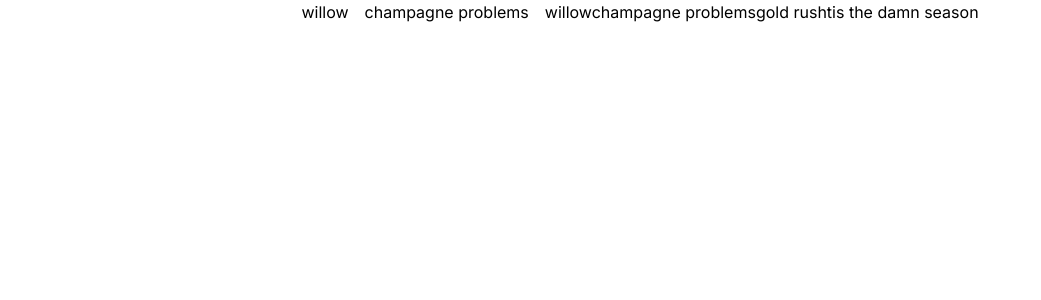
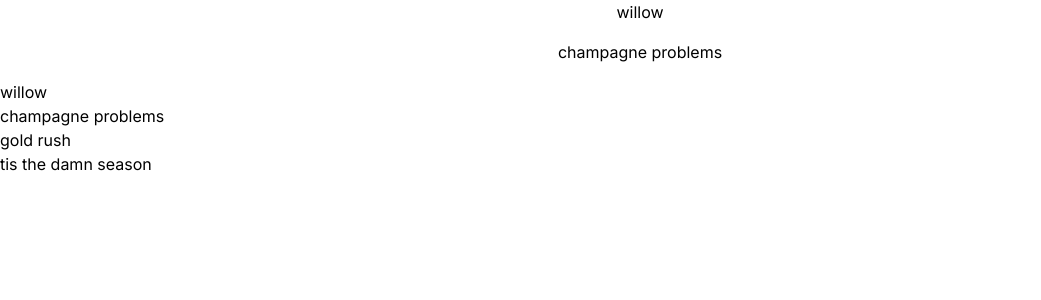
Before and after one commit to felicialyden/song-sorter, a Next.js app: page /sorter in a window 1280 px wide. Shown: the top 300 px of the page, without its empty margins (0-1041 px from the left). Built offline with nearby package versions, Linux system fonts and the light colour scheme.

Commit message:
add results component

```diff
--- a/src/app/sorter/page.tsx
+++ b/src/app/sorter/page.tsx
@@ -1,5 +1,6 @@
 'use client'
-import { useState } from "react"
+import React, { useState } from "react"
+import Results from "../../components/Results"
 
 const Page = () => {
     const [currentRanking, setCurrentRanking] = useState([
@@ -24,11 +25,11 @@
     }
 
   return (
-    <div className="flex gap-4 place-content-center">
+    <div className="flex flex-col gap-4 place-content-center">
         <button onClick={() => handleChoice(currentIndex)}>{currentRanking[currentIndex]}</button>
         <button onClick={() => handleChoice(currentIndex + 1)}>{currentRanking[currentIndex + 1]}</button>
       <div>
-        {currentRanking}
+        <Results ranking={currentRanking}></Results>
       </div>
     </div>
   )
--- /dev/null
+++ b/src/components/Results.tsx
@@ -0,0 +1,15 @@
+import React from 'react'
+
+type ResultsProps = {
+    ranking: string[]
+}
+
+const Results = ({ranking}: ResultsProps) => {
+  return (
+    <ul>
+        {ranking.map((song, index) => <li key={index}>{song}</li>)}
+    </ul>
+  )
+}
+
+export default Results
```
